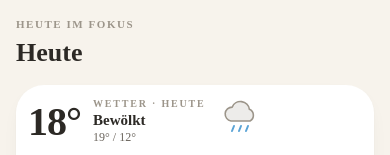
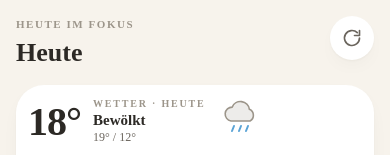
Before and after one commit to dominiquelehmann1997-ops/haushalts-dashboard, a Next.js app in the folder web/: page /mobile in a window 390 px wide. Shown: the top 155 px of the page. Built offline with nearby package versions, Linux system fonts and the light colour scheme; no server answers; the database is empty.

Commit message:
feat(ui): manual calendar sync button on tablet + mobile

```diff
--- /dev/null
+++ b/web/src/components/SyncButton.tsx
@@ -0,0 +1,36 @@
+"use client";
+
+import { useState, useTransition } from "react";
+import { syncCalendarAction } from "@/app/actions/calendar";
+import { RefreshIcon, CheckIcon } from "@/components/icons";
+
+type State = "idle" | "ok" | "error";
+
+/**
+ * Kleiner Sync-Button (Tablet-Topbar & Handy-PageHeader): synct den Google-
+ * Kalender, verteilt neu, revalidiert. Zeigt Spinner während des Laufs, danach
+ * kurz Haken (ok) bzw. Fehler-Titel.
+ */
+export function SyncButton({ className = "" }: { className?: string }) {
+  const [pending, startTransition] = useTransition();
+  const [state, setState] = useState<State>("idle");
+
+  const onClick = () =>
+    startTransition(async () => {
+      const result = await syncCalendarAction();
+      setState(result.ok ? "ok" : "error");
+      setTimeout(() => setState("idle"), 2500);
+    });
+
+  return (
+    <button
+      onClick={onClick}
+      disabled={pending}
+      aria-label="Kalender synchronisieren"
+      title={state === "error" ? "Sync fehlgeschlagen" : "Kalender synchronisieren"}
+      className={`w-11 h-11 grid place-items-center rounded-full bg-white dark:bg-[#26241F] shadow-card text-ink-soft dark:text-cream/70 hover:scale-105 active:scale-95 transition-transform disabled:opacity-60 ${state === "error" ? "text-red-500" : ""} ${className}`}
+    >
+      {state === "ok" ? <CheckIcon /> : <RefreshIcon className={pending ? "w-5 h-5 animate-spin" : "w-5 h-5"} />}
+    </button>
+  );
+}
--- a/web/src/components/header.tsx
+++ b/web/src/components/header.tsx
@@ -1,5 +1,6 @@
 import type { Dispatch, SetStateAction } from "react";
 import { SunIcon, MoonIcon } from "@/components/icons";
+import { SyncButton } from "@/components/SyncButton";
 
 export function Header({
   dark,
@@ -34,6 +35,7 @@ export function Header({
             <span className="w-2.5 h-2.5 rounded-full bg-emely"></span>Emely
           </span>
         </div>
+        <SyncButton />
         <button
           onClick={() => setDark((d) => !d)}
           aria-label="Dark Mode umschalten"
--- a/web/src/components/icons.tsx
+++ b/web/src/components/icons.tsx
@@ -75,3 +75,12 @@ export function MoonIcon() {
     </svg>
   );
 }
+
+export function RefreshIcon({ className = "w-5 h-5" }: { className?: string }) {
+  return (
+    <svg className={className} viewBox="0 0 24 24" fill="none" stroke="currentColor" strokeWidth={2} strokeLinecap="round" strokeLinejoin="round" aria-hidden="true">
+      <path d="M21 12a9 9 0 1 1-2.64-6.36" />
+      <path d="M21 3v6h-6" />
+    </svg>
+  );
+}
--- a/web/src/components/mobile/TodayView.tsx
+++ b/web/src/components/mobile/TodayView.tsx
@@ -11,6 +11,7 @@ import { Weather } from "@/components/Weather";
 import { PhaseSwitch } from "@/components/PhaseSwitch";
 import { Card } from "@/components/ui";
 import { PageHeader } from "@/components/mobile/PageHeader";
+import { SyncButton } from "@/components/SyncButton";
 import { PERSON } from "@/lib/data";
 
 type Opt = { id: string; type: "toggle" | "defer" | "fail" };
@@ -56,7 +57,7 @@ export function TodayView({
 
   return (
     <div className="space-y-4">
-      <PageHeader eyebrow="Heute im Fokus" title="Heute" />
+      <PageHeader eyebrow="Heute im Fokus" title="Heute" right={<SyncButton />} />
 
       <Weather weather={weather} />
 
```
